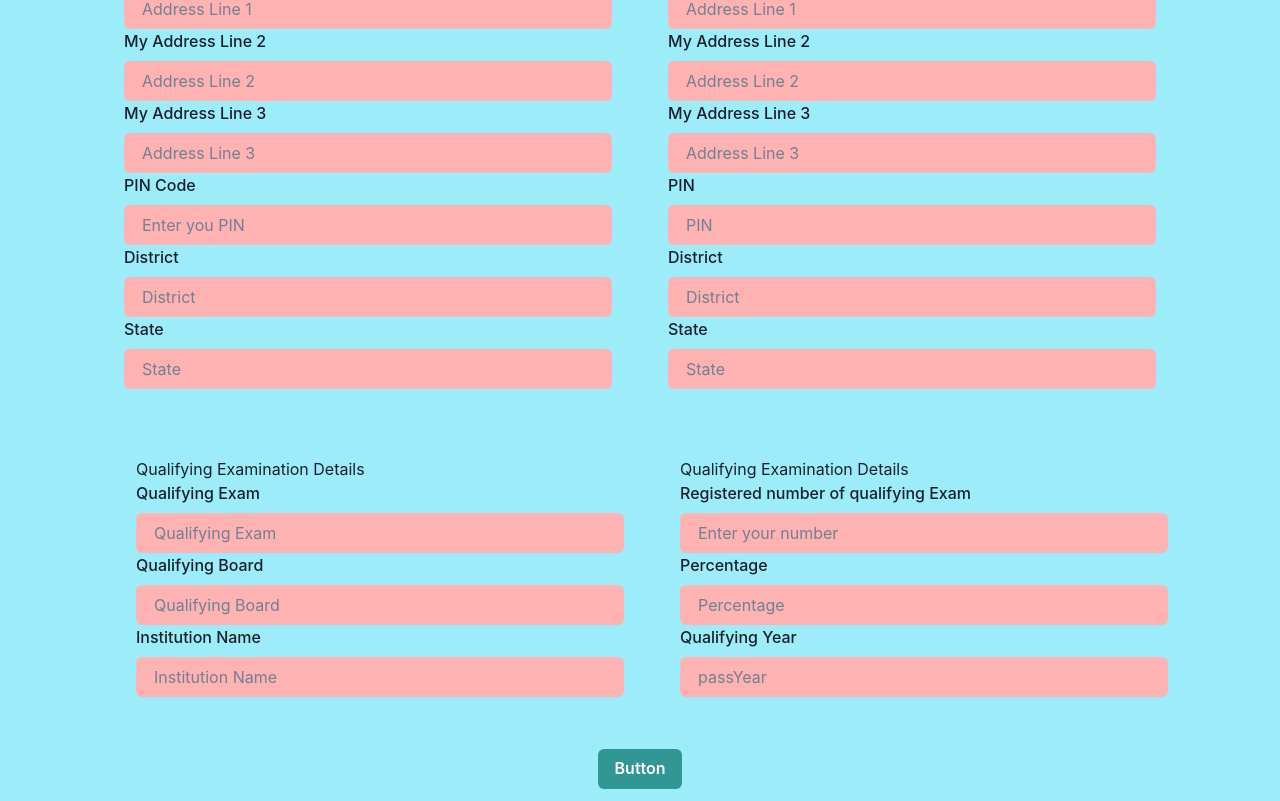
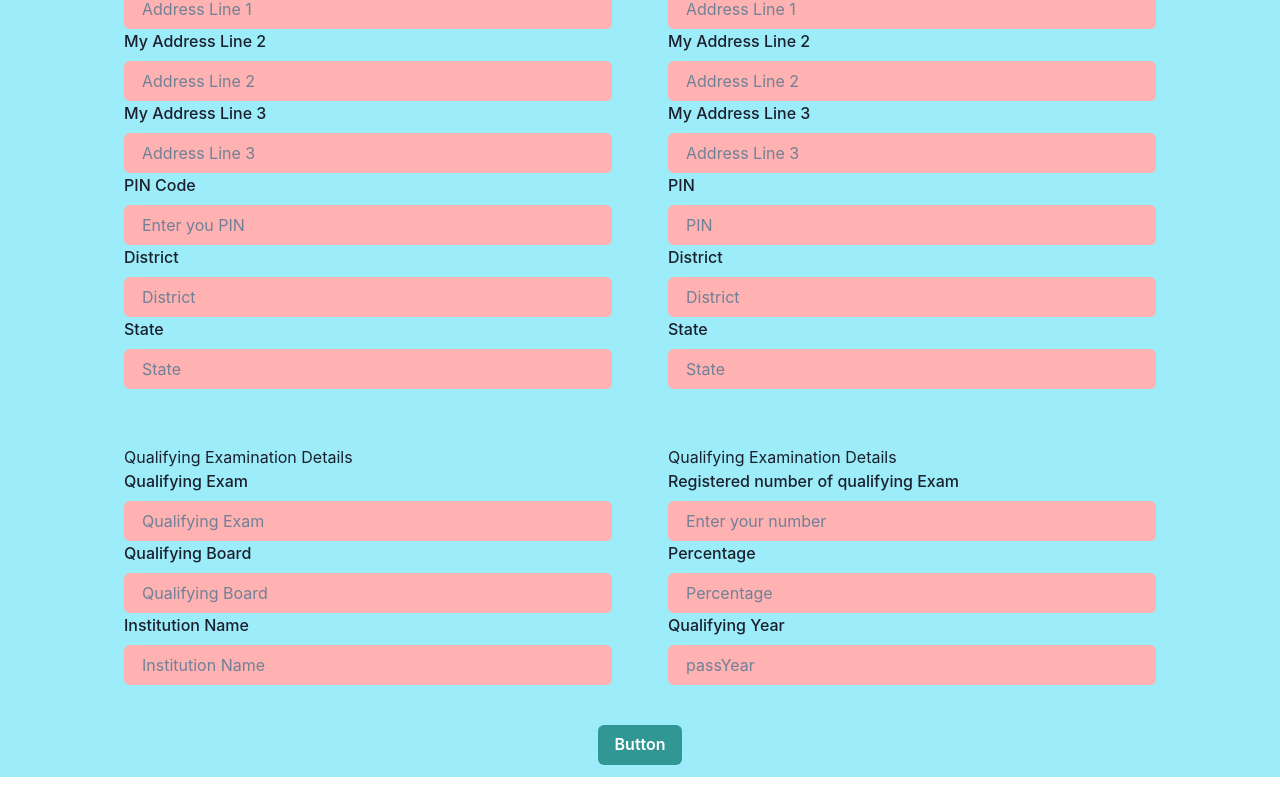
Before and after one commit to hacksh4w/test, a React (Vite) app: page / in a window 1280 px wide. Shown: the part 1051-1852 px from the top of the page. After the commit the page ends 1828 px from the top, so only its background shows below. Built offline with nearby package versions, Linux system fonts and the light colour scheme.

Commit message:
aligned everything properly part 2

```diff
--- a/src/TryForm.tsx
+++ b/src/TryForm.tsx
@@ -431,7 +431,7 @@ export const TryForm = () => {
               />
             </Box>
           </Flex>
-          <Flex direction={["column", "row"]} spacing="36px" w="100%" m="3">
+          <Flex direction={["column", "row"]} w="100%">
             <Box
               p="4"
               m="3"
```
